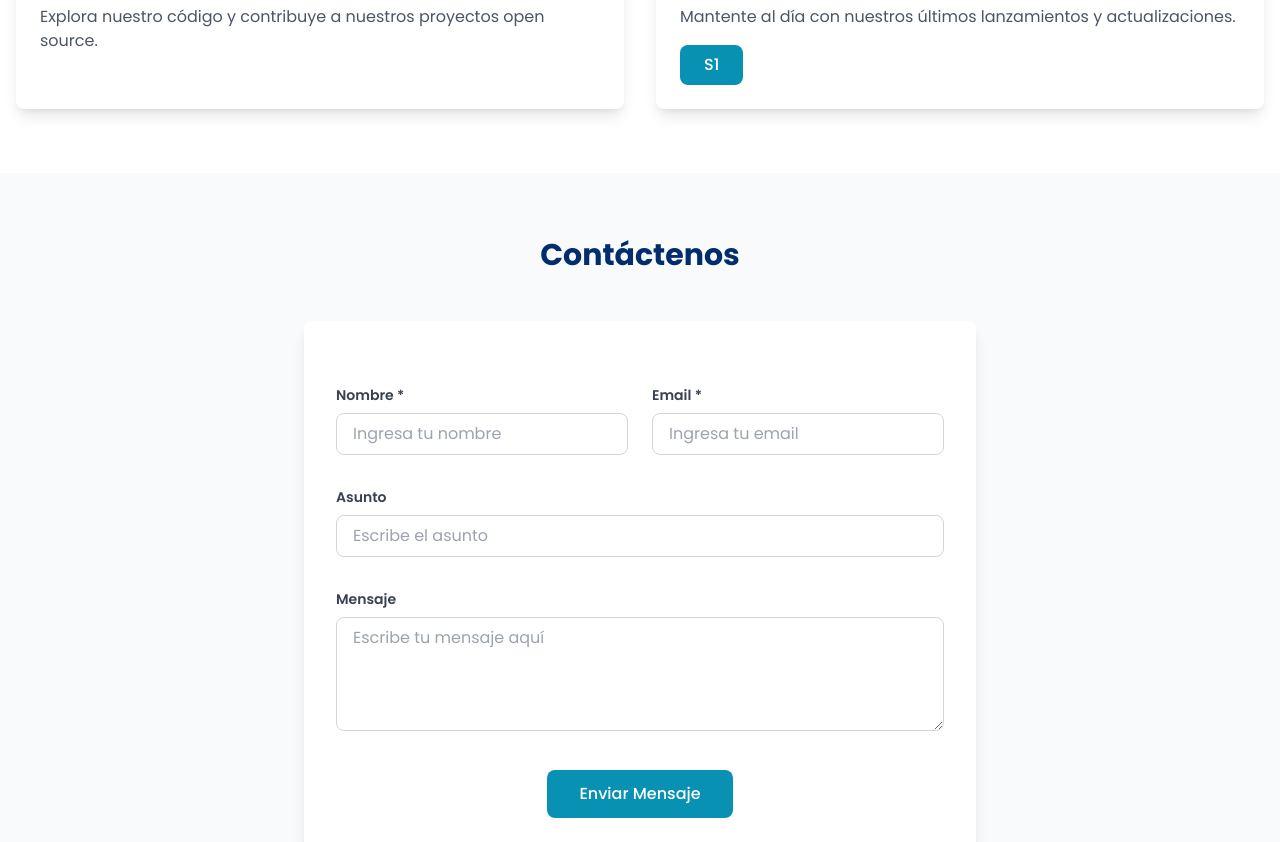
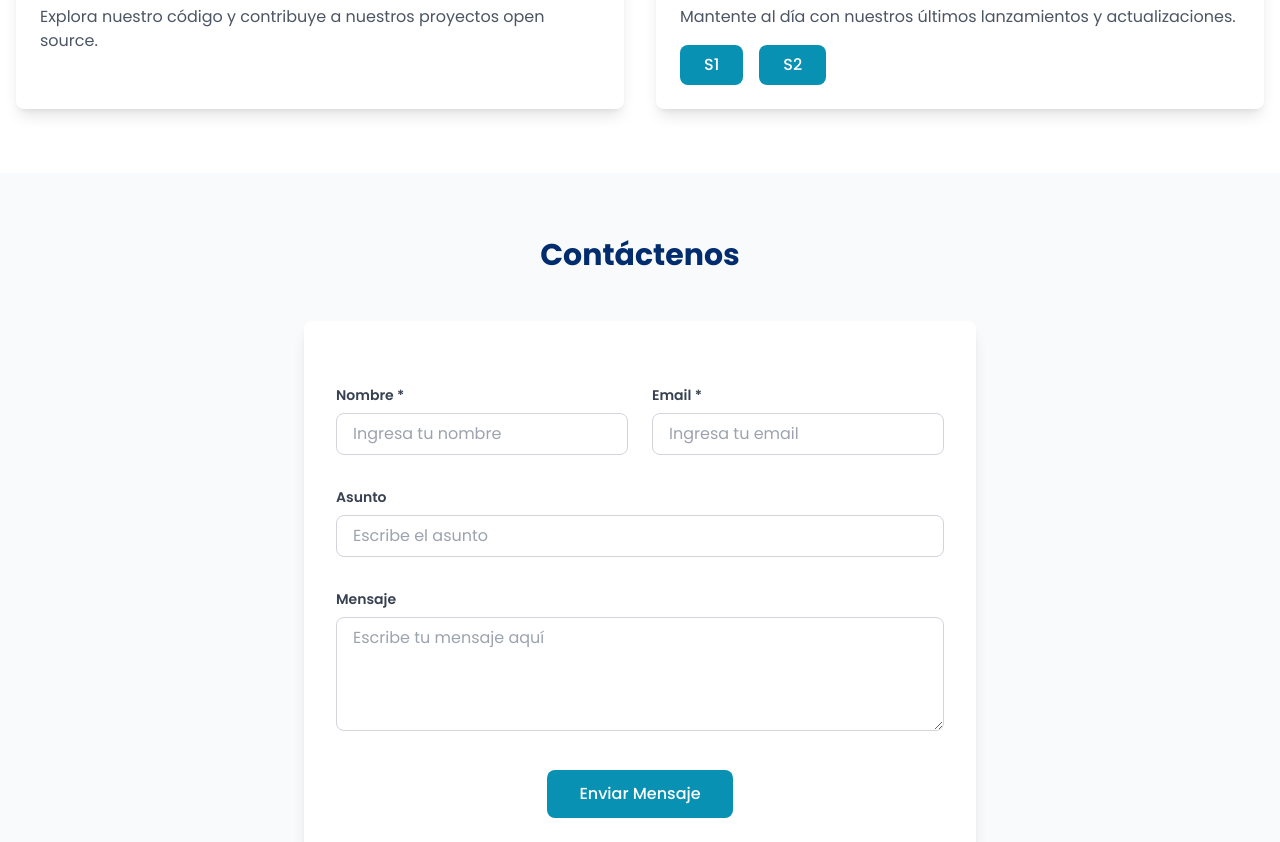
Before and after one commit to Proyecto-ISPP/Landing-Page, an Astro site: page / in a window 1280 px wide. Shown: the part 1259-2101 px from the top of the page. Built offline with nearby package versions, Linux system fonts and the light colour scheme; Astro itself is replaced by a stand-in of ours.

Commit message:
feat: botón del despliegue del Sprint2

```diff
--- a/src/components/Welcome.astro
+++ b/src/components/Welcome.astro
@@ -88,18 +88,12 @@ import "../styles/global.css";
             >
               S1
             </a>
-            <!-- <a
-              href="#"
+            <a
+              href="https://s2.fisiofind.com/"
               class="px-6 py-2 text-base font-medium rounded-lg text-white bg-cyan-600 hover:bg-cyan-700 transform hover:scale-105 transition-all duration-200 focus:outline-none focus:ring-2 focus:ring-offset-2 focus:ring-cyan-500"
             >
               S2
             </a>
-            <a
-              href="#"
-              class="px-6 py-2 text-base font-medium rounded-lg text-white bg-cyan-600 hover:bg-cyan-700 transform hover:scale-105 transition-all duration-200 focus:outline-none focus:ring-2 focus:ring-offset-2 focus:ring-cyan-500"
-            >
-              S3
-            </a> -->
           </div>
         </div>
       </div>
```
